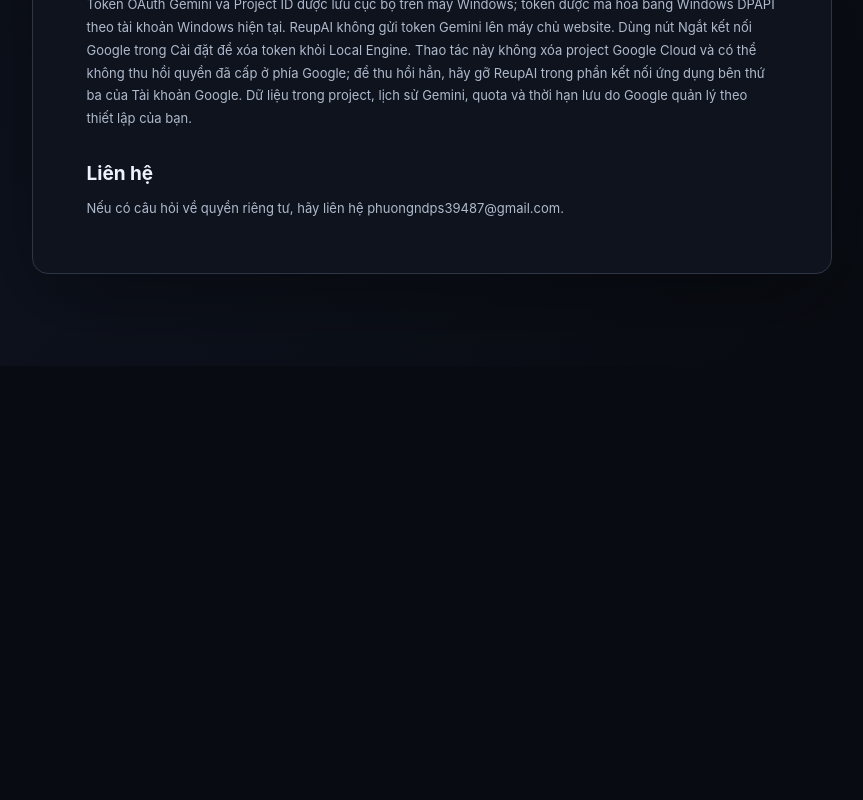
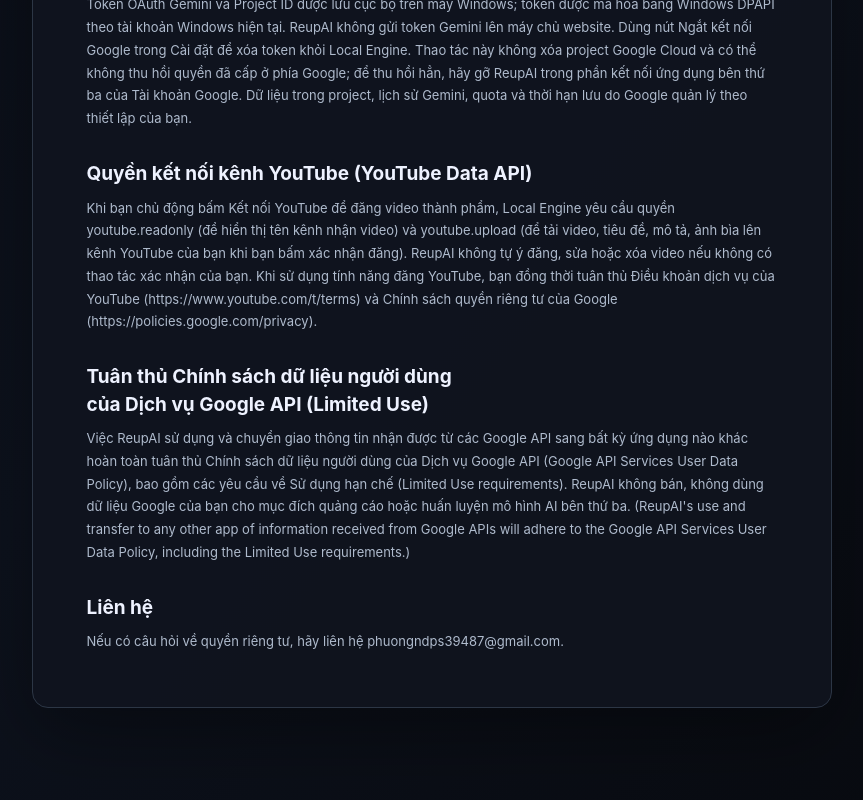
Before and after one commit to Phuongdy123/reupai, a Next.js app in the folder web/: page /privacy in a window 1280 px wide. Shown: the part 1092-1892 px from the top of the page, without its empty margins (201-1064 px from the left). Before the commit the page ends 1458 px from the top, so only its background shows below. Built offline with nearby package versions, Linux system fonts and the light colour scheme; no server answers.

Commit message:
docs(web): add Google API Limited Use and YouTube scope disclosures to privacy policy

```diff
--- a/web/src/components/legal-page.jsx
+++ b/web/src/components/legal-page.jsx
@@ -12,6 +12,8 @@ const content = {
       ["Quyền Google Cloud mà Local Engine sử dụng", "Khi bạn chủ động kết nối Google trong Cài đặt Local Engine, ứng dụng yêu cầu quyền gọi Gemini API (generative-language.retriever) và quyền Google Cloud (cloud-platform) để hỗ trợ tìm project, kiểm tra quyền cần thiết, bật Generative Language API cho project bạn chọn và gửi yêu cầu Gemini theo quota của project đó. Nếu bạn chọn tạo project mới, thao tác tạo chỉ bắt đầu khi bạn bấm nút tạo trong Cài đặt. Mã Local Engine dùng các quyền này cho những thao tác thiết lập Gemini nêu trên; ReupAI không dùng chúng để truy cập Gmail, Drive, Photos hoặc các dịch vụ Google khác."],
       ["Nội dung được gửi đến Google Gemini", "Video nguồn và file thành phẩm được xử lý, lưu trên thiết bị của bạn. Khi bạn chạy tính năng cần Gemini, Local Engine gửi phần nội dung cần thiết để xử lý — chẳng hạn văn bản phụ đề/lời thoại, câu hỏi hoặc ảnh bạn chủ động đính kèm — trực tiếp đến Google Generative Language API. ReupAI không nhận nội dung này qua máy chủ website. Google xử lý nội dung theo điều khoản và chính sách dữ liệu áp dụng cho project/tài khoản Google của bạn; quota và mọi thiết lập thanh toán Google Cloud thuộc project đó."],
       ["Lưu trữ và ngắt kết nối Google", "Token OAuth Gemini và Project ID được lưu cục bộ trên máy Windows; token được mã hóa bằng Windows DPAPI theo tài khoản Windows hiện tại. ReupAI không gửi token Gemini lên máy chủ website. Dùng nút Ngắt kết nối Google trong Cài đặt để xóa token khỏi Local Engine. Thao tác này không xóa project Google Cloud và có thể không thu hồi quyền đã cấp ở phía Google; để thu hồi hẳn, hãy gỡ ReupAI trong phần kết nối ứng dụng bên thứ ba của Tài khoản Google. Dữ liệu trong project, lịch sử Gemini, quota và thời hạn lưu do Google quản lý theo thiết lập của bạn."],
+      ["Quyền kết nối kênh YouTube (YouTube Data API)", "Khi bạn chủ động bấm Kết nối YouTube để đăng video thành phẩm, Local Engine yêu cầu quyền youtube.readonly (để hiển thị tên kênh nhận video) và youtube.upload (để tải video, tiêu đề, mô tả, ảnh bìa lên kênh YouTube của bạn khi bạn bấm xác nhận đăng). ReupAI không tự ý đăng, sửa hoặc xóa video nếu không có thao tác xác nhận của bạn. Khi sử dụng tính năng đăng YouTube, bạn đồng thời tuân thủ Điều khoản dịch vụ của YouTube (https://www.youtube.com/t/terms) và Chính sách quyền riêng tư của Google (https://policies.google.com/privacy)."],
+      ["Tuân thủ Chính sách dữ liệu người dùng của Dịch vụ Google API (Limited Use)", "Việc ReupAI sử dụng và chuyển giao thông tin nhận được từ các Google API sang bất kỳ ứng dụng nào khác hoàn toàn tuân thủ Chính sách dữ liệu người dùng của Dịch vụ Google API (Google API Services User Data Policy), bao gồm các yêu cầu về Sử dụng hạn chế (Limited Use requirements). ReupAI không bán, không dùng dữ liệu Google của bạn cho mục đích quảng cáo hoặc huấn luyện mô hình AI bên thứ ba. (ReupAI's use and transfer to any other app of information received from Google APIs will adhere to the Google API Services User Data Policy, including the Limited Use requirements.)"],
       ["Liên hệ", "Nếu có câu hỏi về quyền riêng tư, hãy liên hệ phuongndps39487@gmail.com."],
     ],
   },
```
